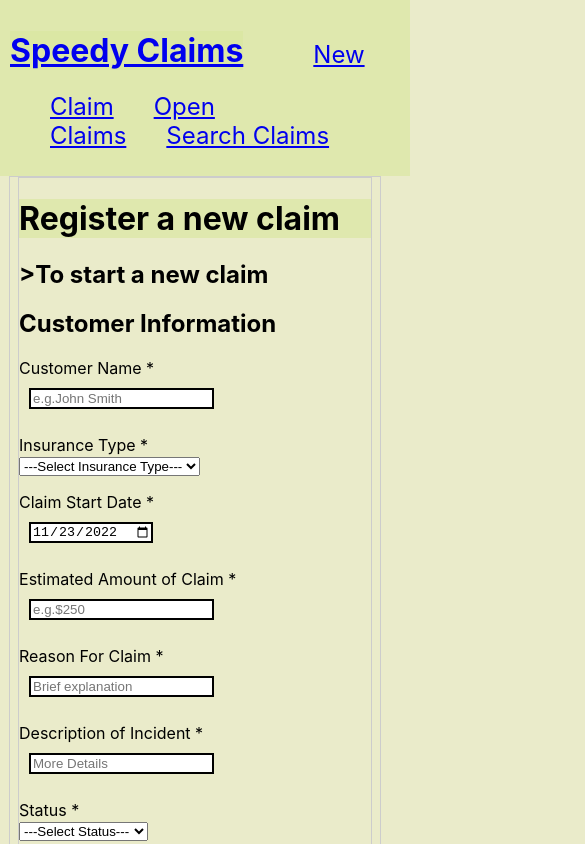
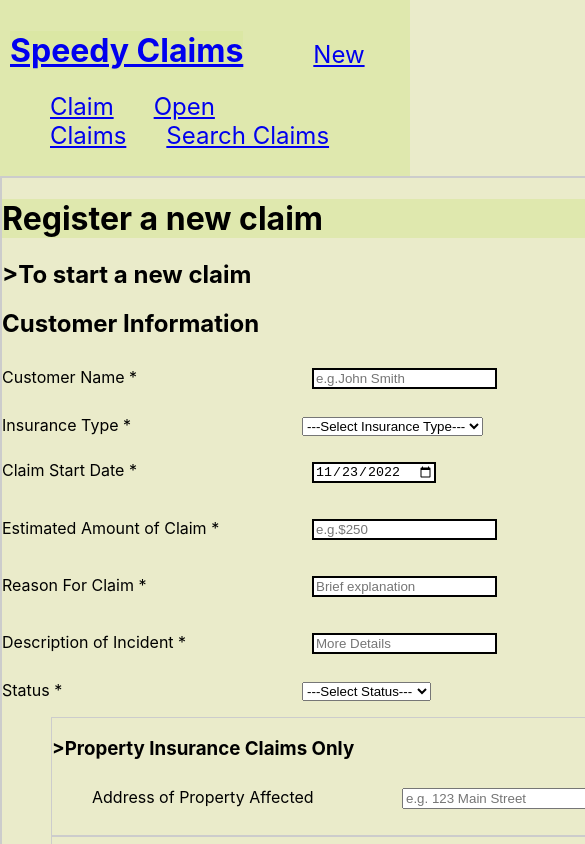
Before and after one commit to vanessa-fullstack/quick-claims, a React (Create React App) app: page /newclaim in a window 390 px wide. Shown: the top 844 px of the page, 585 px wide, since content can reach past the window. Built offline with nearby package versions, Linux system fonts and the light colour scheme.

Commit message:
quick claims project

```diff
--- a/src/App.js
+++ b/src/App.js
@@ -1,5 +1,6 @@
 import { BrowserRouter, Route, Routes } from 'react-router-dom';
 import './App.css';
+import './components/stylesheet.css';
 import DisplayClaim from './components/DisplayClaim/DisplayClaim';
 import Footer from './components/Footer';
 import Menu from './components/Menu';
--- a/src/components/SearchClaim/Search.js
+++ b/src/components/SearchClaim/Search.js
@@ -4,7 +4,7 @@ import { useNavigate } from 'react-router-dom';
 import SearchClaimsRow from "./SearchClaimsRow";
 import EditSearchRow from "./EditSearchRow";
 
-//THIS WAS A REDO AND CURRENTLY IN USE
+//---CURRENTLY IN USE---//
 const Search = ( props ) => {
 
     const [searchTerm, setSearchTerm] = useState("");
--- a/src/components/stylesheet.css
+++ b/src/components/stylesheet.css
@@ -9,7 +9,7 @@ h1{
 
 .container{
     border: 1px solid #ccc;
-    width: 800px;
+    width: 900px;
     margin-left: auto;
     margin-right: auto;
 }
@@ -73,9 +73,7 @@ table, th, td{
 
 }
 .editSearchRow {
-
     overflow: scroll;
-
 }
 
 input{
@@ -122,16 +120,10 @@ select{
 }
 
 
-@media only screen and (min-width: 768px) and (max-width: 1024px) {
+
+@media only screen and (min-width: 768px) and (max-width: 1024px){
     .container{
         width: 767px
-    }
-}
-
-
-@media only screen and (max-width: 767px) {
-	.container {
-	width: 95%;
     }
 }
 
```
Lines whose indentation alone changed are shown as unchanged.
